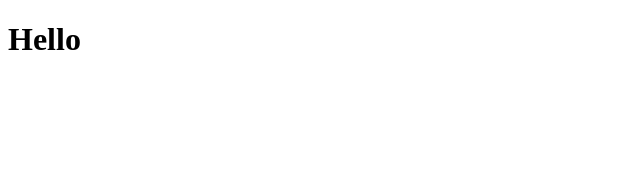
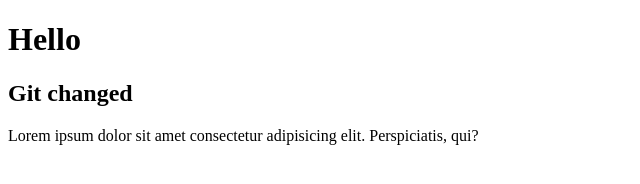
Before and after one commit to aothymoon59/my-second-repos, a plain HTML site: page index.html in a window 1280 px wide. Shown: the whole page, without its empty margins (0-640 px from the left). Drawn offline with Linux system fonts and the light colour scheme.

Commit message:
git changed

```diff
--- a/index.html
+++ b/index.html
@@ -8,5 +8,10 @@
   </head>
   <body>
     <h1>Hello</h1>
+    <h2>Git changed</h2>
+    <p>
+      Lorem ipsum dolor sit amet consectetur adipisicing elit. Perspiciatis,
+      qui?
+    </p>
   </body>
 </html>
```
